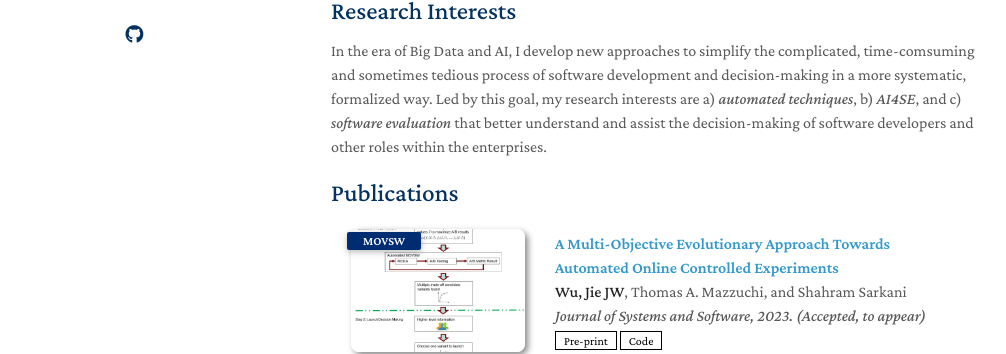
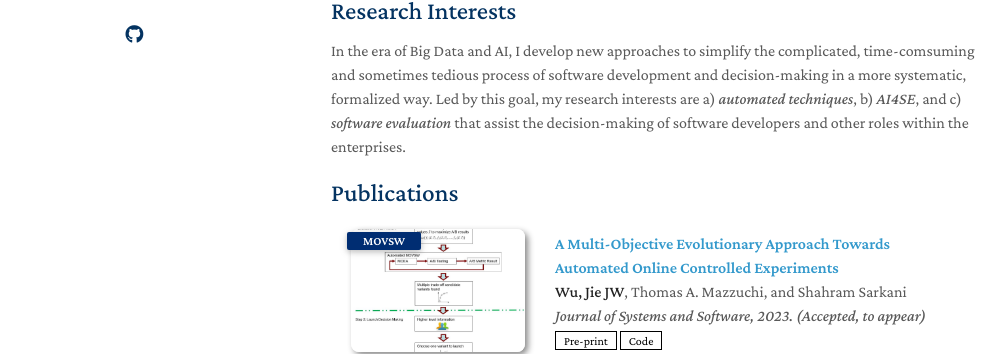
Before and after one commit to yaoyao-liu/minimal-light, a Jekyll site: the page built from index.md, in a window 1280 px wide and 1002 px high. Shown: the part 364-718 px from the top of the window, without its empty margins (139-1145 px from the left). Built offline with Jekyll 4.4.1, drawn with Linux system fonts in a browser that asks for light colours; nearby versions of some CDN libraries; a style sheet for code colours, icons or effects is not loaded; our own code applies the rules of GitHub Pages for plain Markdown files.

Commit message:
Update index.md

```diff
--- a/index.md
+++ b/index.md
@@ -10,6 +10,6 @@
 I have experiences in industrial software development. I am currently a software engineer at [Snap Inc.](https://snap.com/en-US)
 
 ## Research Interests
-In the era of Big Data and AI, I develop new approaches to simplify the complicated, time-comsuming and sometimes tedious process of software development and decision-making in a more systematic, formalized way. Led by this goal, my research interests are a) _automated techniques_, b) _AI4SE_, and c) _software evaluation_ that better understand and assist the decision-making of software developers and other roles within the enterprises.
+In the era of Big Data and AI, I develop new approaches to simplify the complicated, time-comsuming and sometimes tedious process of software development and decision-making in a more systematic, formalized way. Led by this goal, my research interests are a) _automated techniques_, b) _AI4SE_, and c) _software evaluation_ that assist the decision-making of software developers and other roles within the enterprises.
 
 {% include_relative _includes/publications.md %}
```
